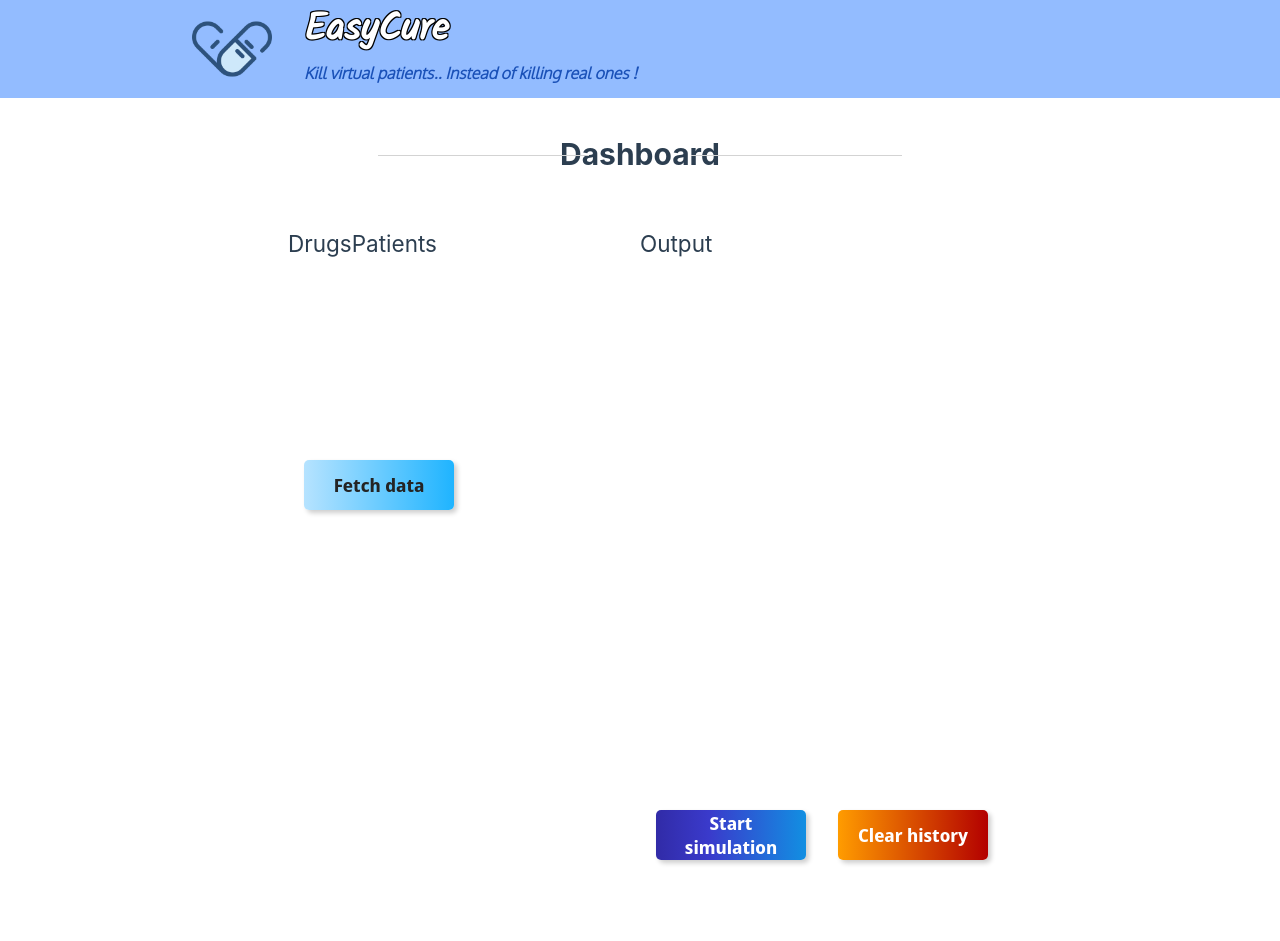
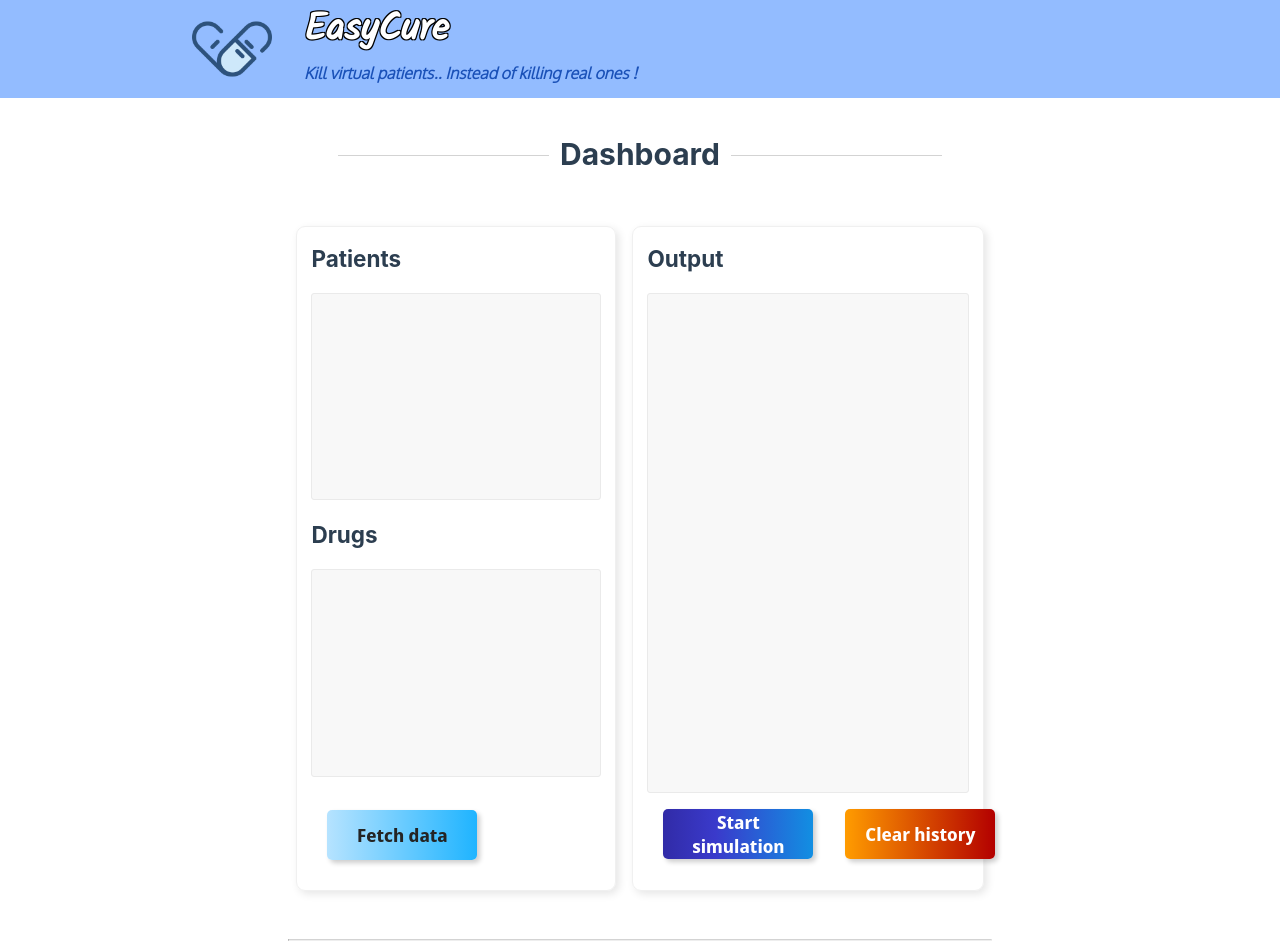
Before and after one commit to Alexandre-dcm/ppl-test, a Vue app in the folder hospital-fe/: page / in a window 1280 px wide. Before the commit the page ends 898 px from the top, so only its background shows below. Built offline with nearby package versions, Linux system fonts and the light colour scheme.

Commit message:
Mostly added CSS

```diff
--- a/hospital-fe/src/App.vue
+++ b/hospital-fe/src/App.vue
@@ -3,6 +3,14 @@ import { RouterLink, RouterView } from 'vue-router'
 import TopBar from './components/TopBar.vue'
 
 import {Quarantine} from 'hospital-lib'
+
+console.log(`
+  _  _ _                       ___                   _           _         _      _
+ | || (_)_ _ ___   _ __  ___  | _ \\_ _ ___ _ __ _  _| |___ ___  | |   __ _| |__  | |
+ | __ | | '_/ -_) | '  \\/ -_) |  _/ '_/ _ \\ '_ \\ || | (_-</ -_) | |__/ _\` | '_ \\ |_|
+ |_||_|_|_| \\___| |_|_|_\\___| |_| |_| \\___/ .__/\\__,_|_/__\\___| |____\\__,_|_.__/ (_)
+                                          |_|
+`);
 
 </script>
 
--- a/hospital-fe/src/components/DisplayData.vue
+++ b/hospital-fe/src/components/DisplayData.vue
@@ -16,16 +16,16 @@
 <template>
     <div class="display-data-wrapper">
         <div class="output-display-wrapper">
+            <div class="output-display-screen-wrapper patients-screen">
+                <h2>Patients</h2>
+                <div class="output-display-screen-wrapper">
+                    <OutputScreen v-bind:data="patientsData" v-bind:size="'normal'"></OutputScreen>
+                </div>
+            </div>
             <div class="output-display-screen-wrapper drugs-screen">
                 <h2>Drugs</h2>
                 <div class="output-display-screen-wrapper">
                     <OutputScreen v-bind:data="drugsData" v-bind:size="'normal'"></OutputScreen>
-                </div>
-            </div>
-            <div class="output-display-screen-wrapper patients-screen">
-                <h2>Patients</h2>
-                <div class="output-display-screen-wrapper">
-                    <OutputScreen v-bind:data="patientsData" v-bind:size="'normal'"></OutputScreen>
                 </div>
             </div>
         </div>
@@ -39,9 +39,27 @@
     .display-data-wrapper {
         display: flex;
         flex-direction: column;
+        justify-content: space-between;
+        height: 100%;
     }
 
     .output-display-wrapper {
         display: flex;
+        flex-direction: column;
+        height: 100%;
+    }
+    .output-display-screen-wrapper h2 {
+      font-weight: bold;
+    }
+
+    .output-display-screen {
+        padding: 0.8rem;
+        font-size: 20px;
+      font-weight: bold;
+    }
+
+    .output-display-screen-wrapper {
+        width: 100%;
+        height: 75%;
     }
 </style>
--- a/hospital-fe/src/components/History.vue
+++ b/hospital-fe/src/components/History.vue
@@ -51,8 +51,9 @@
       for (const history of histories) {
         let line = '';
 
-        for (const [key, value] of Object.entries(history)) {
-          line += `<span class="history-${key}">${key.toUpperCase()} : </span><span class="history-${key}-content">${value}</span><br>`
+        for (let [key, value] of Object.entries(history)) {
+          value = value.toString().replaceAll(',', ', ') ;
+          line += `<span style="font-weight: bold;">${key.toUpperCase()} : </span><span class="history-${key}-content">${value}</span><br>`
         }
 
         result.push(line);
@@ -83,10 +84,12 @@
 </template>
 
 <style scoped>
-.output-display-btns {
-  display: flex;
-  justify-content: space-between;
-}
+  .output-display-btns {
+    display: flex;
+    justify-content: space-between;
+  }
 
-
+  .output-display-screen-wrapper h2 {
+        font-weight: bold;
+      }
 </style>
--- a/hospital-fe/src/components/OutputScreen.vue
+++ b/hospital-fe/src/components/OutputScreen.vue
@@ -1,5 +1,5 @@
 <script setup>
-import { ref } from 'vue'
+import { ref, watch } from 'vue'
 
     const props = defineProps({
         data: Array,
@@ -7,11 +7,22 @@ import { ref } from 'vue'
     })
 
     const reactiveData = ref(props);
+
+    // Scrolling to the bottom when new line is inserted in the screen
+    watch(props, () => {
+      const scrollableDivs = document.querySelectorAll('.screen-content-big');
+      scrollableDivs.forEach(div => {
+
+        console.log('Scrolling down..', div.scrollHeight);
+        div.scrollTop = div.scrollHeight;
+      }),
+      { immediate: true }
+    });
 </script>
 
 <template>
   <div :class="'output-display-screen ' + size + '-size'">
-    <div class="screen-content">
+    <div :class="'screen-content ' + 'screen-content-' + size">
       <span v-for="line in reactiveData.data" class="screen-line">
         <span class="line-content" v-html="line"></span>
       </span>
@@ -21,30 +32,33 @@ import { ref } from 'vue'
 
 
 <style scoped>
-    .output-display-screen {
-      margin: 1rem;
-    }
+    @import url('https://fonts.googleapis.com/css2?family=Noto+Sans+Display&display=swap');
+
     .screen-content {
       display: flex;
       flex-direction: column;
+      font-family: 'Noto Sans Display', sans-serif;
     }
 
     .output-display-screen.normal-size {
-      max-width: 150px;
-      min-height: 150px;
+      height: 100%;
     }
 
+    .output-display-screen {
+      margin-top: 1rem;
+      border-radius: 3px;
+      border: 1px solid rgb(234, 234, 234);
+      background-color: rgb(248, 248, 248);
+    }
     .output-display-screen.big-size {
-      min-height: 500px;
+      height: 500px;
     }
 
     .output-display-screen.big-size .screen-line {
-      border: 1px solid rgb(240, 240, 240);
-      margin: 8px;
-      border-radius: 7px;
-      box-shadow: 3px 3px 8px rgb(0, 0, 0, 0.1);
+      border-bottom: 1px solid rgb(240, 240, 240);
       padding: 0.6rem;
       min-height: 100px;
+      background-color: white;
     }
 
     .output-display-screen .screen-content {
--- a/hospital-fe/src/views/HomeView.vue
+++ b/hospital-fe/src/views/HomeView.vue
@@ -7,19 +7,20 @@ import History from '../components/History.vue'
 <template>
   <main>
     <div class="home-title-container">
-      <div class="line left"></div>
+      <div class="line line-left"></div>
       <h1>Dashboard</h1>
-      <div class="line right"></div>
+      <div class="line line-right"></div>
     </div>
     <div class="simulation-container">
-      <div class="display-data-container">
+      <div class="simulation-container-item display-data-container">
         <DisplayData></DisplayData>
       </div>
-      <div class="history-container">
+      <div class="simulation-container-item history-container">
         <History></History>
       </div>
     </div>
   </main>
+  <hr>
 </template>
 
 <style scoped>
@@ -27,6 +28,18 @@ import History from '../components/History.vue'
     display: flex;
     justify-content: space-between;
     margin: 3rem 0;
+  }
+
+  .simulation-container h2{
+    font-weight: bold;
+  }
+
+  .simulation-container-item {
+    padding: 0.9rem;
+    border: 1px solid rgb(240, 240, 240);
+    border-radius: 9px;
+    box-shadow: 3px 3px 8px rgb(0, 0, 0, 0.1);
+    margin: 0 0.5rem;
   }
 
   .home-title-container {
@@ -51,16 +64,19 @@ import History from '../components/History.vue'
   .line {
     width: 30%;
     height: 1px;
-    background-color: lightgrey; /* Couleur de la ligne */
+    background-color: lightgrey;
     top: 25px;
     position: absolute
   }
 
-  .line.left {
-    left: 90px;
+  .line.line-left {
+    left: 50px;
   }
 
-  .line.right {
-    right: 90px;
+  .line.line-right {
+    right: 50px;
   }
+
+  hr {
+    border-top: 1px solid lightgrey;  }
 </style>
```
